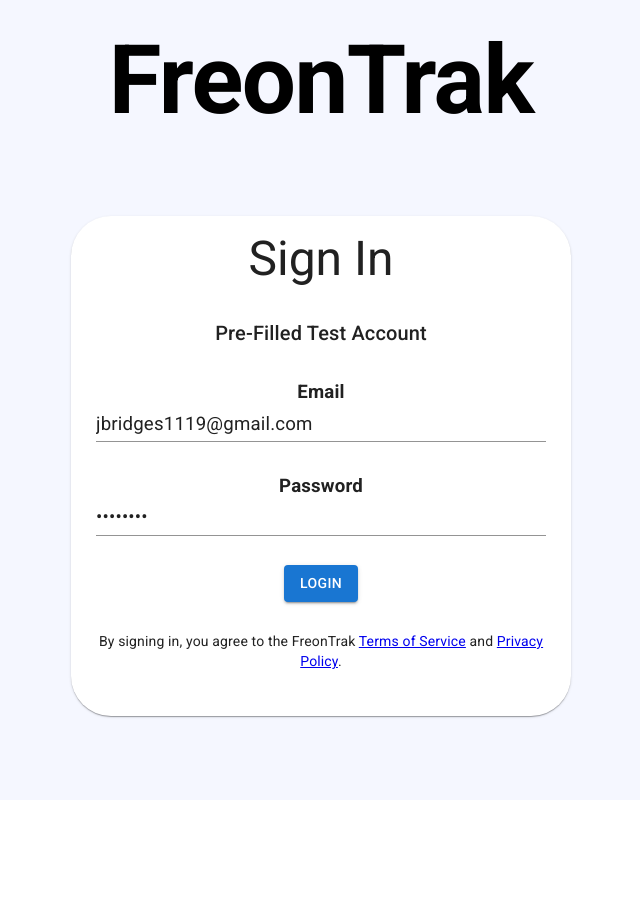
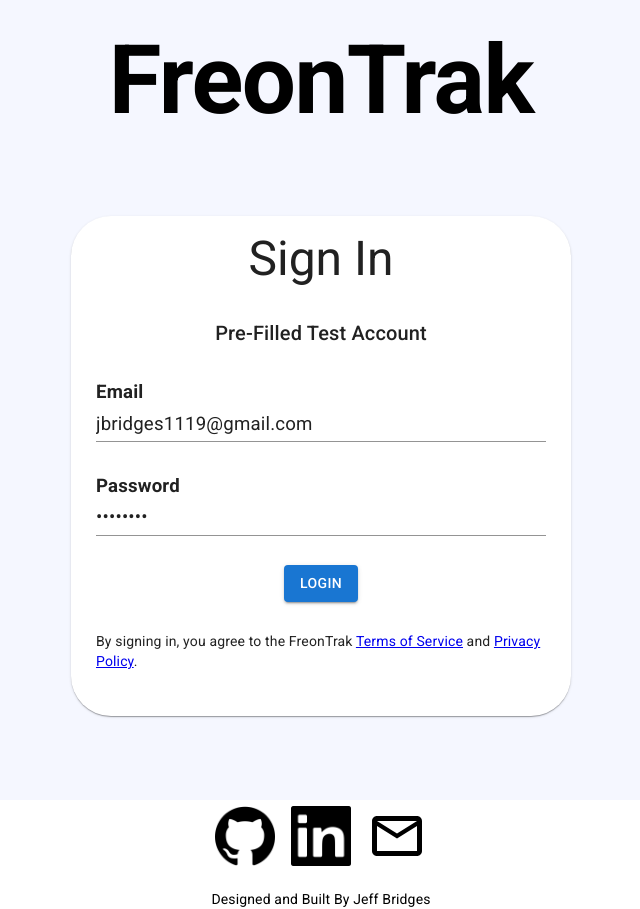
Before and after one commit to Jbridges1119/refrigerant-tracker, a React (Create React App) app in the folder client/: page / in a window 1280 px wide. Shown: the whole page, without its empty margins (319-959 px from the left). Before the commit the page ends 800 px from the top, so only its background shows below. Built offline with nearby package versions, Linux system fonts and the light colour scheme; no server answers.

Commit message:
Add routes for web app

```diff
--- a/client/src/App.tsx
+++ b/client/src/App.tsx
@@ -1,19 +1,19 @@
 
 import axios from "axios";
 import React, { useEffect, useState } from "react";
-import "./styles/App.css";
+
 import Login from './pages/Login/Login'
-import LandingPage from './pages/LandingPage/LandingPage'
-
-
-
+import LandingPage from './pages/01_LandingPage/01_LandingPage'
+import {  Routes, Route } from "react-router-dom";
+import NavBar from "./NavBar"
+import Footer from "./Footer";
+import Terms from "./Terms"
+import Privacy from "./Privacy"
 
 function App() {
+  axios.defaults.withCredentials = true;
   const [loggedIn, setLoggedIn] = useState(false)
 
-
-
-axios.defaults.withCredentials = true;
   useEffect(() =>{
     axios.get("http://localhost:3005/users/login")
     .then(info => {
@@ -24,10 +24,27 @@
     });
   }, [])
 
+  const BoxSX = {
+    width: "100%",
+    display: "flex",
+    flexDirection: "column",
+    justifyContent: "space-between",
+
+    alignItems: "space-between",
+    alignContent: 'space-between',
+    backgroundColor: '#F5F7FF',
+    minHeight: '10000px'
+  };
+
   return (
-    <div className="App">
+   <>
+      <Routes>
+      <Route path="/Terms" element={<Terms/>} />
+      <Route path="/Privacy" element={<Privacy/>} />
       {loggedIn ?
-      <LandingPage />
+      <>
+      <NavBar />
+      <Route path="/" element={<LandingPage />} />
 
 
 
@@ -35,9 +52,16 @@
 
 
 
-    : <Login setLoggedIn={setLoggedIn}/>
+
+      </>
+    : <Route path="/*" element={<Login setLoggedIn={setLoggedIn}/>} />
     }
-    </div>
+
+    </Routes>
+    <Footer/>
+
+
+    </>
   );
 }
 
```
